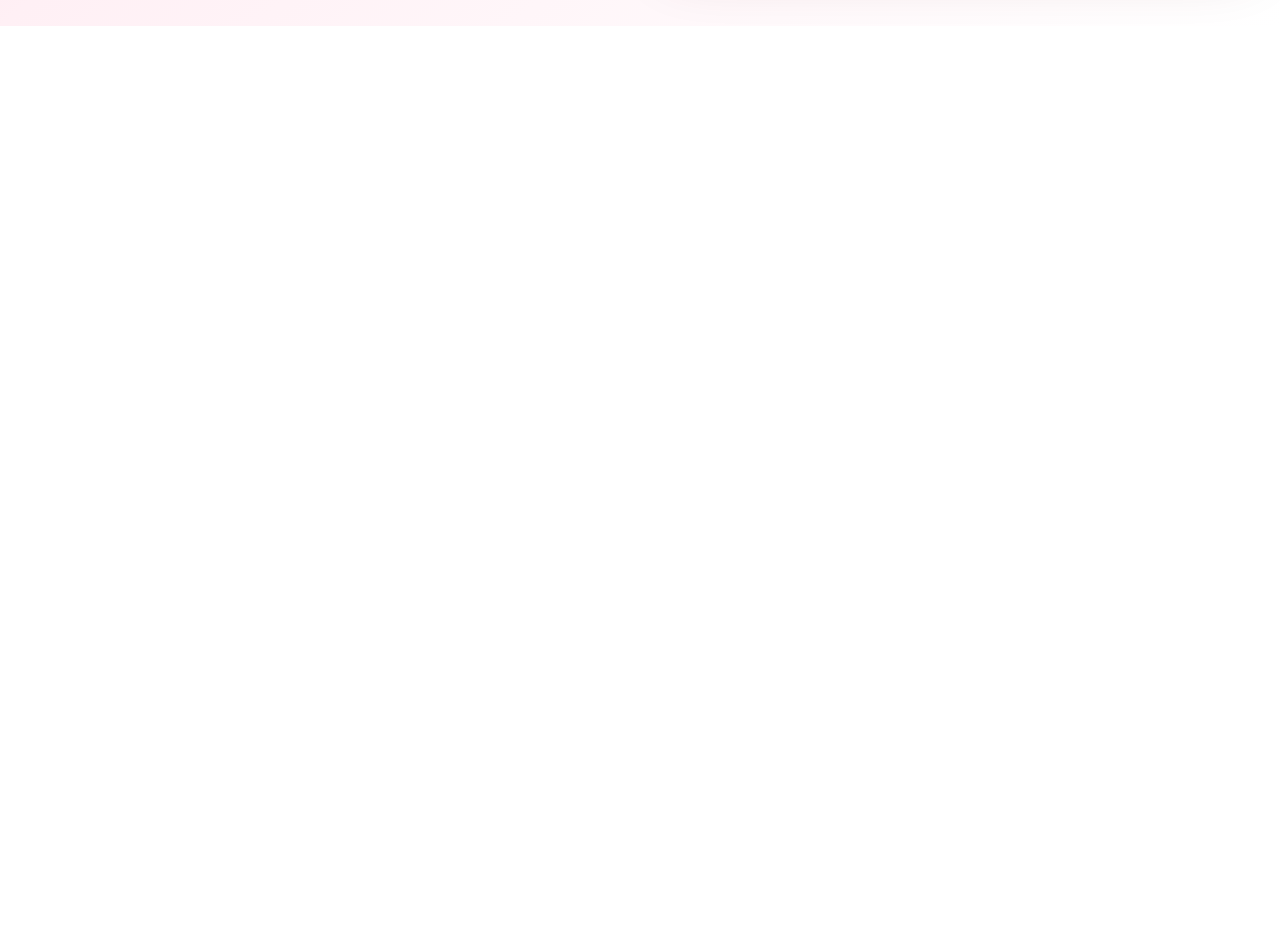
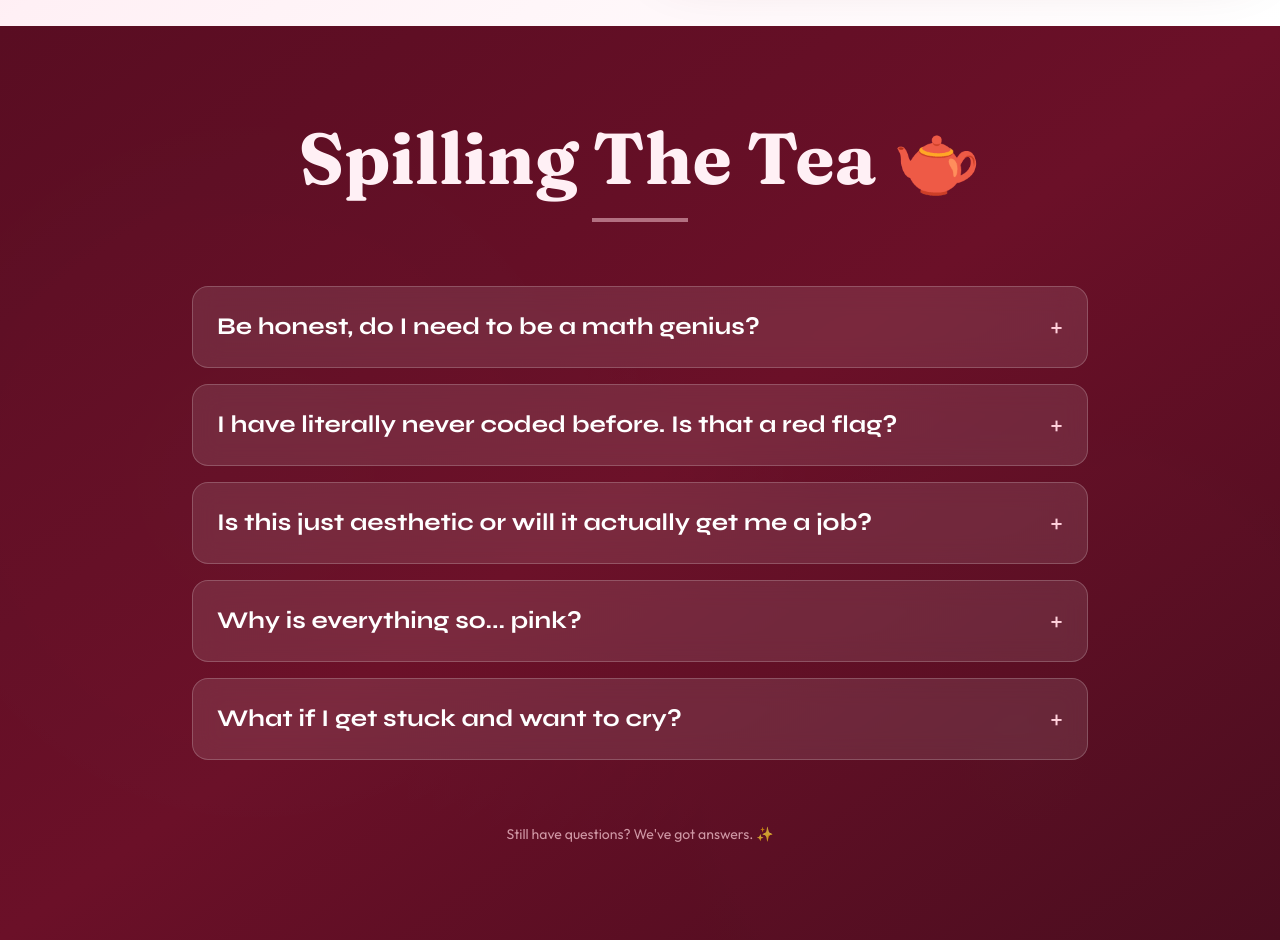
Before and after one commit to anjaliisharmaa/it-girl-devs, a Next.js app in the folder frontend/: page / in a window 1280 px wide. Shown: the part 3380-4320 px from the top of the page. Before the commit the page ends 3406 px from the top, so only its background shows below. Built offline with nearby package versions, Linux system fonts and the light colour scheme.

Commit message:
added 'faqs' in home page

```diff
--- a/frontend/src/app/page.tsx
+++ b/frontend/src/app/page.tsx
@@ -1,10 +1,13 @@
 'use client';
 
 import Link from 'next/link';
-import { motion } from 'framer-motion';
+import { motion, AnimatePresence } from 'framer-motion';
 import Image from 'next/image';
+import { useState } from 'react';
 
 export default function Home() {
+  const [openFaqIndex, setOpenFaqIndex] = useState<number | null>(null);
+
   const visionBoardCards = [
     {
       id: 1,
@@ -72,6 +75,34 @@ export default function Home() {
       title: 'The Power Move',
       description: 'We do not do basic toy projects here. You are building portfolio ready software that proves you are the smartest person in the room. High impact skills for high ambition girls.',
     },
+  ];
+
+  const faqItems = [
+    {
+      id: 1,
+      question: "Be honest, do I need to be a math genius?",
+      answer: "Bestie, no. If you can calculate a discount code during a Sephora sale, you are overqualified. We translate the 'scary' math into plain English. No calculus trauma allowed here."
+    },
+    {
+      id: 2,
+      question: "I have literally never coded before. Is that a red flag?",
+      answer: "That is a green flag! 🟩 We love a clean slate. We start from the absolute basics and hold your hand all the way until you are building Neural Networks. You don't need a CS degree, you just need wifi."
+    },
+    {
+      id: 3,
+      question: "Is this just aesthetic or will it actually get me a job?",
+      answer: "The aesthetic is for the soul, but the code is for the bank account. 💅 You are learning the exact industry-standard tech stack (Python, TensorFlow, Pandas) used by Senior Engineers. Your GitHub is about to look expensive."
+    },
+    {
+      id: 4,
+      question: "Why is everything so... pink?",
+      answer: "Because standard gray code editors give us the ick. We are proving that you can be a serious engineer and a girly girl at the same time. We are multitasking."
+    },
+    {
+      id: 5,
+      question: "What if I get stuck and want to cry?",
+      answer: "We have an AI for that. Our Hype Woman bot (Elle) fixes your errors gently and hypes you up so you never feel stupid. It is a safe space to fail, fix it, and glow up."
+    }
   ];
 
   return (
@@ -287,6 +318,98 @@ export default function Home() {
           </div>
         </div>
       </section>
+
+      {/* FAQ Section - Spilling The Tea */}
+      <section className="relative min-h-screen py-24 px-6 overflow-hidden bg-gradient-to-br from-[#590D22] via-[#6b1028] to-[#4a0c1e]">
+        {/* Subtle Texture Overlay */}
+        <div
+          className="absolute inset-0 opacity-10"
+          style={{
+            backgroundImage: 'radial-gradient(circle at 20% 50%, rgba(255, 255, 255, 0.1) 0%, transparent 50%), radial-gradient(circle at 80% 80%, rgba(255, 209, 220, 0.1) 0%, transparent 50%)',
+          }}
+        />
+
+        <div className="max-w-4xl mx-auto relative z-10">
+          {/* Section Title */}
+          <motion.div
+            initial={{ opacity: 0, y: 20 }}
+            whileInView={{ opacity: 1, y: 0 }}
+            transition={{ duration: 0.6 }}
+            viewport={{ once: true }}
+            className="text-center mb-16"
+          >
+            <h2 className="font-fraunces font-bold text-6xl md:text-7xl text-it-girl-cream mb-6 leading-tight">
+              Spilling The Tea 🫖
+            </h2>
+            <div className="w-24 h-1 bg-it-girl-pink mx-auto opacity-50"></div>
+          </motion.div>
+
+          {/* FAQ Accordion */}
+          <div className="space-y-4">
+            {faqItems.map((faq, index) => (
+              <motion.div
+                key={faq.id}
+                initial={{ opacity: 0, y: 20 }}
+                whileInView={{ opacity: 1, y: 0 }}
+                transition={{ delay: index * 0.1, duration: 0.5 }}
+                viewport={{ once: true }}
+                className="group"
+              >
+                <button
+                  onClick={() => setOpenFaqIndex(openFaqIndex === index ? null : index)}
+                  className={`w-full text-left transition-all duration-300 rounded-2xl p-6 ${
+                    openFaqIndex === index
+                      ? 'bg-white/20 backdrop-blur-lg border-2 border-it-girl-pink/50 shadow-[0_8px_32px_rgba(255,209,220,0.2)]'
+                      : 'bg-white/10 backdrop-blur-md border border-white/20 hover:bg-white/15 hover:border-it-girl-pink/30'
+                  }`}
+                >
+                  <div className="flex items-start justify-between gap-4">
+                    <h3 className="font-syne font-bold text-xl md:text-2xl text-white pr-4">
+                      {faq.question}
+                    </h3>
+                    <motion.div
+                      animate={{ rotate: openFaqIndex === index ? 180 : 0 }}
+                      transition={{ duration: 0.3 }}
+                      className="flex-shrink-0 text-it-girl-pink text-2xl"
+                    >
+                      {openFaqIndex === index ? '−' : '+'}
+                    </motion.div>
+                  </div>
+
+                  <AnimatePresence>
+                    {openFaqIndex === index && (
+                      <motion.div
+                        initial={{ height: 0, opacity: 0 }}
+                        animate={{ height: 'auto', opacity: 1 }}
+                        exit={{ height: 0, opacity: 0 }}
+                        transition={{ duration: 0.3, ease: 'easeInOut' }}
+                        className="overflow-hidden"
+                      >
+                        <p className="font-outfit text-base md:text-lg text-it-girl-cream/90 leading-relaxed mt-4 pt-4 border-t border-white/10">
+                          {faq.answer}
+                        </p>
+                      </motion.div>
+                    )}
+                  </AnimatePresence>
+                </button>
+              </motion.div>
+            ))}
+          </div>
+
+          {/* Bottom Decoration */}
+          <motion.div
+            initial={{ opacity: 0 }}
+            whileInView={{ opacity: 1 }}
+            transition={{ delay: 0.8, duration: 0.6 }}
+            viewport={{ once: true }}
+            className="text-center mt-16"
+          >
+            <p className="font-outfit text-it-girl-pink/70 text-sm">
+              Still have questions? We've got answers. ✨
+            </p>
+          </motion.div>
+        </div>
+      </section>
     </main>
   );
 }
```
